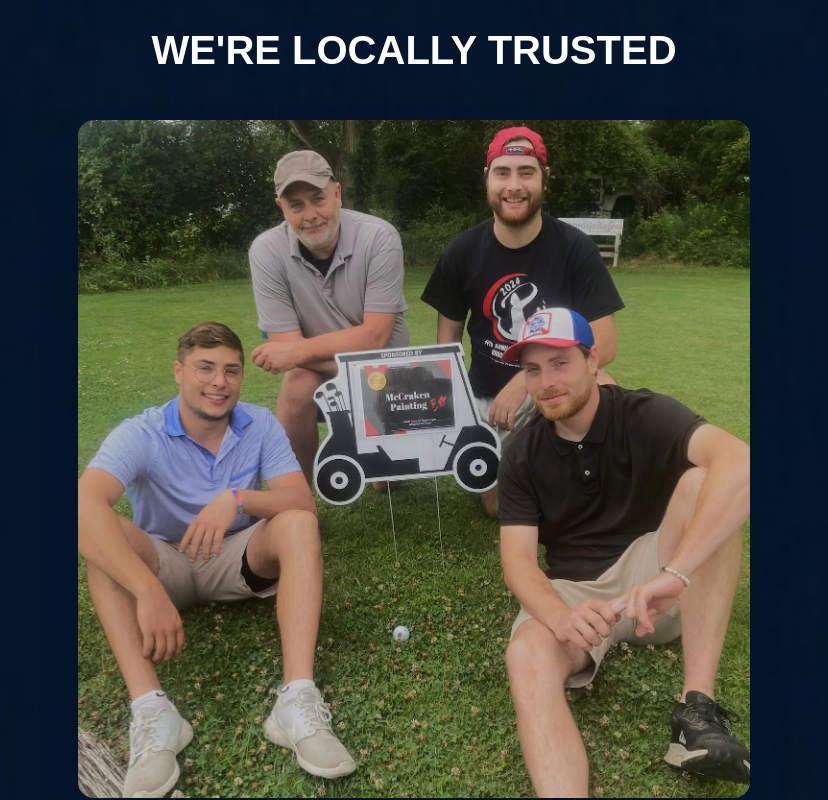
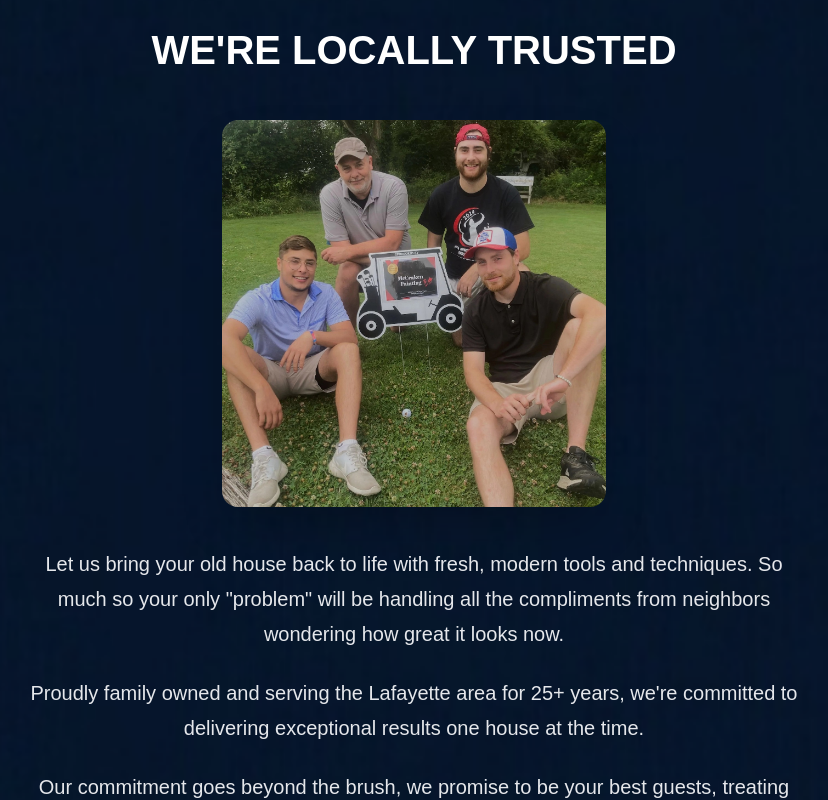
Before and after one commit to sampp37/NewMcCracken, a React (Vite) app: page / in a window 1280 px wide. Shown: the part 2540-3340 px from the top of the page, without its empty margins (226-1054 px from the left). Built offline with nearby package versions, Linux system fonts and the light colour scheme; no server answers.

Commit message:
Resize image to half size

```diff
--- a/src/App.tsx
+++ b/src/App.tsx
@@ -323,7 +323,7 @@ function App() {
           <img
             src="/family-photo.jpg"
             alt="McCracken Painting family team"
-            className="rounded-2xl shadow-2xl w-full max-w-2xl mb-10"
+            className="rounded-2xl shadow-2xl w-full max-w-sm mb-10"
             loading="lazy"
           />
 
```
